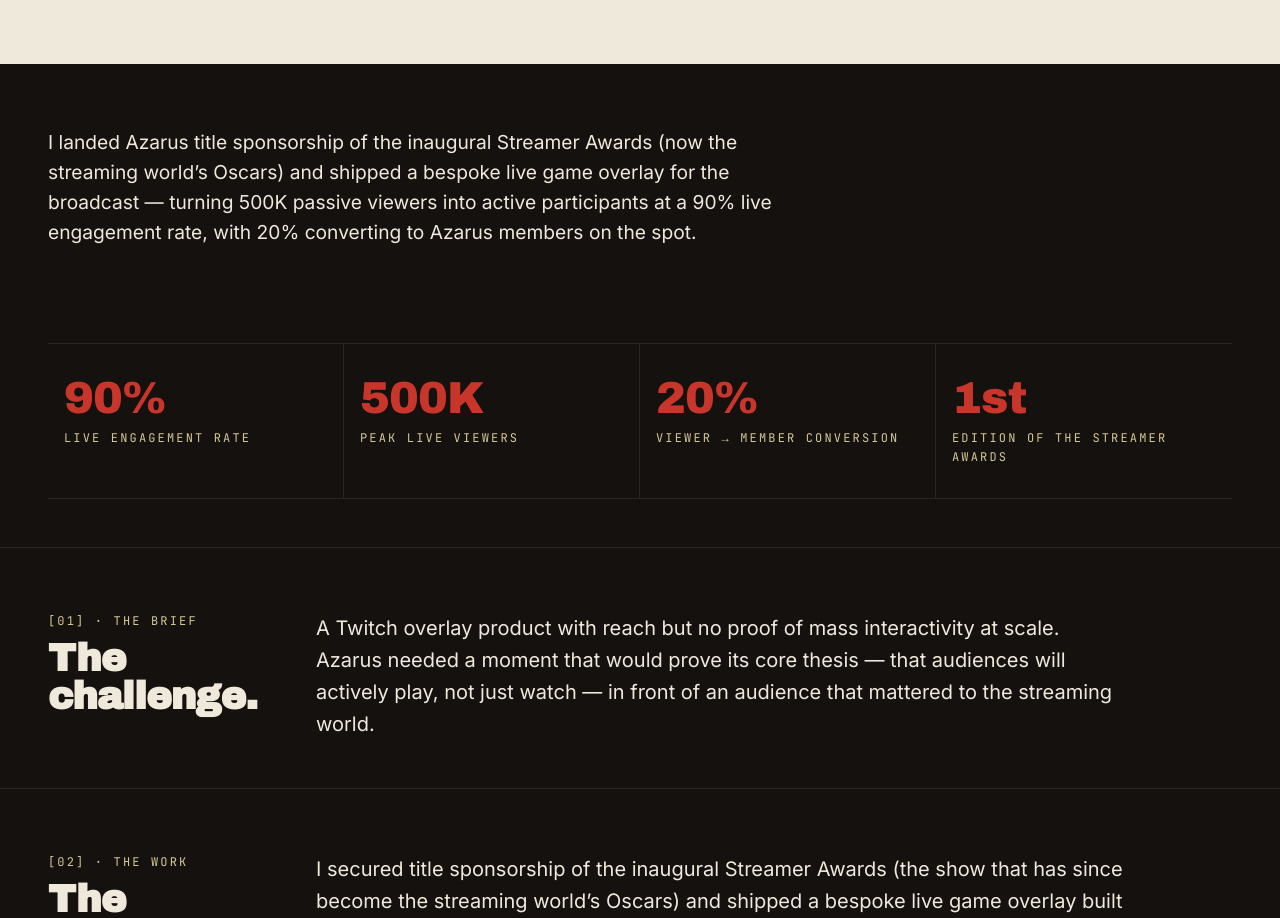
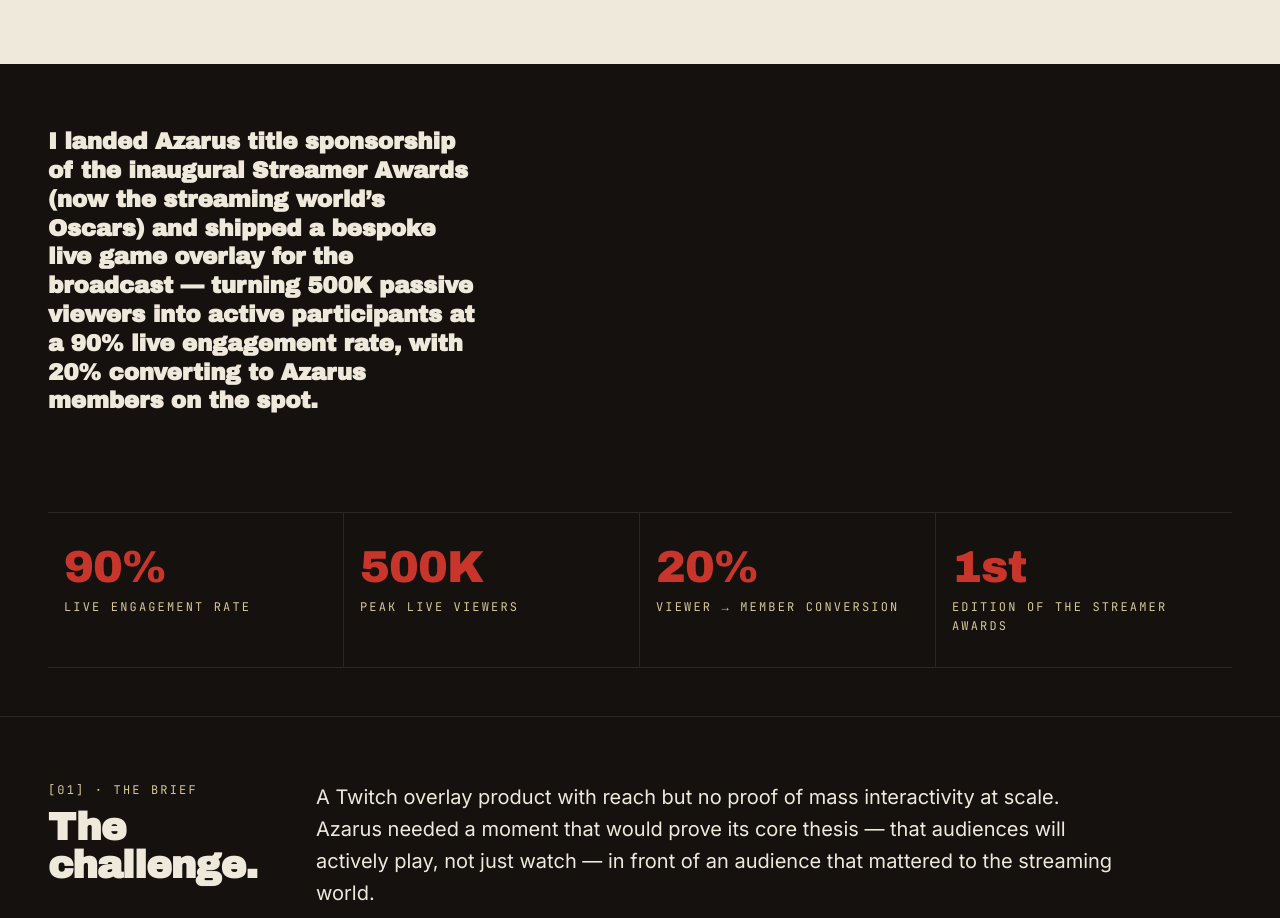
Before and after one commit to lolacolafola/laura-cordrey-site, a React (Vite) app: page /work/azarus in a window 1280 px wide. Shown: the part 1060-1978 px from the top of the page. Built offline with nearby package versions, Linux system fonts and the light colour scheme.

Commit message:
stand-first: switch to Archivo Black display weight — editorial confidence, no italic cliché

```diff
--- a/src/pages/WorkArticle.css
+++ b/src/pages/WorkArticle.css
@@ -113,17 +113,23 @@
   padding-bottom: var(--space-8);
 }
 
-/* ─── STAND-FIRST (intro paragraph between hero and stats) ── */
+/* ─── STAND-FIRST (intro paragraph between hero and stats) ──
+ * Editorial display weight — Archivo Black at body-ish size — gives the
+ * intro distinct visual weight without italic / side-bar decoration. */
 .article__standfirst {
   padding-top: var(--space-8);
   padding-bottom: var(--space-7);
 }
 .article__standfirst p {
-  font-size: clamp(1.15rem, 1.5vw, 1.4rem);
-  line-height: 1.55;
+  font-family: var(--font-display);
+  font-weight: 900;
+  font-size: clamp(1.35rem, 1.8vw, 1.65rem);
+  line-height: 1.25;
+  letter-spacing: -0.01em;
   color: var(--ink);
-  max-width: 60ch;
+  max-width: 28ch;
   margin: 0;
+  text-wrap: balance;
 }
 
 /* ─── STATS ──────────────────────────────────────────────── */
```
